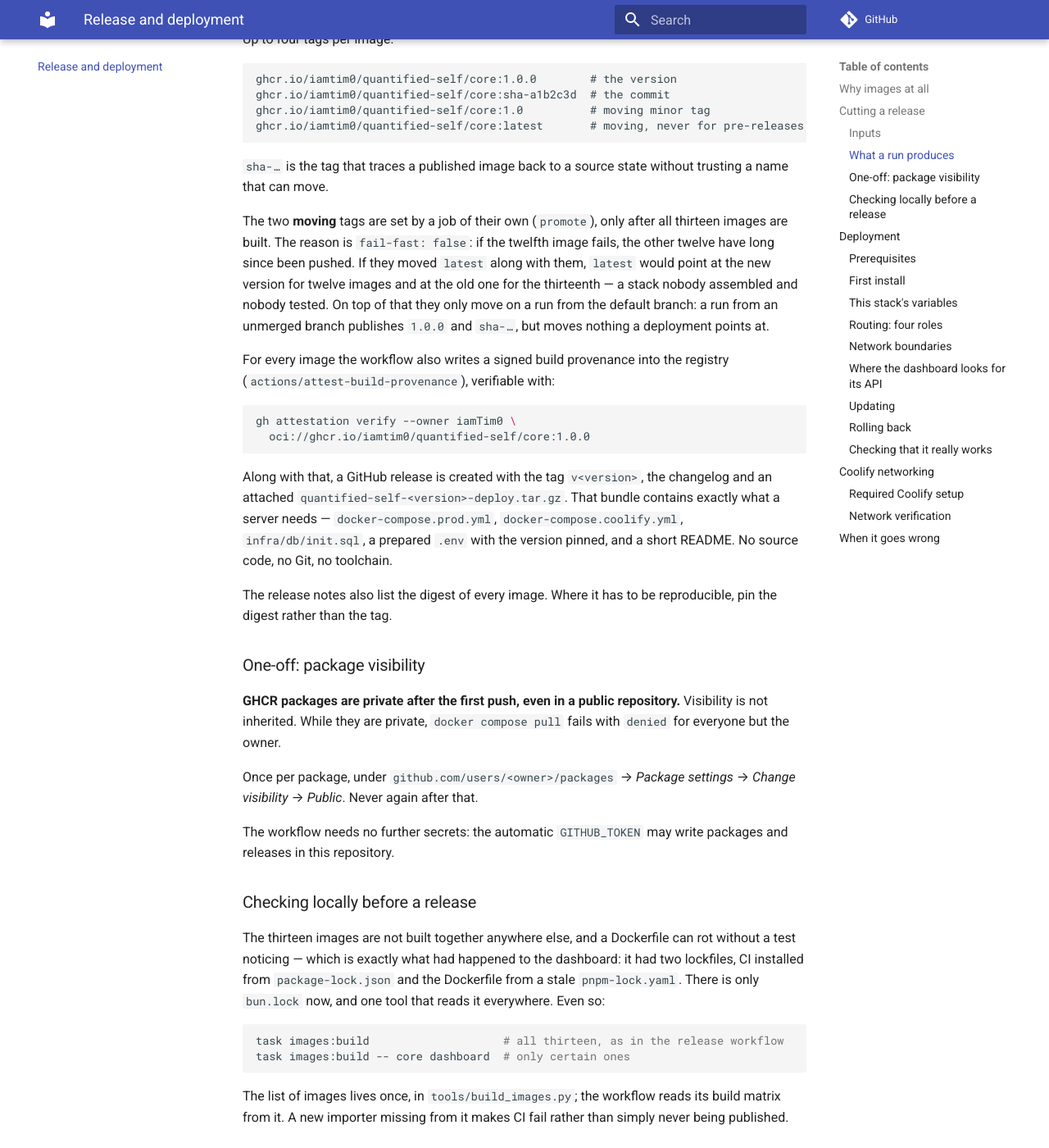
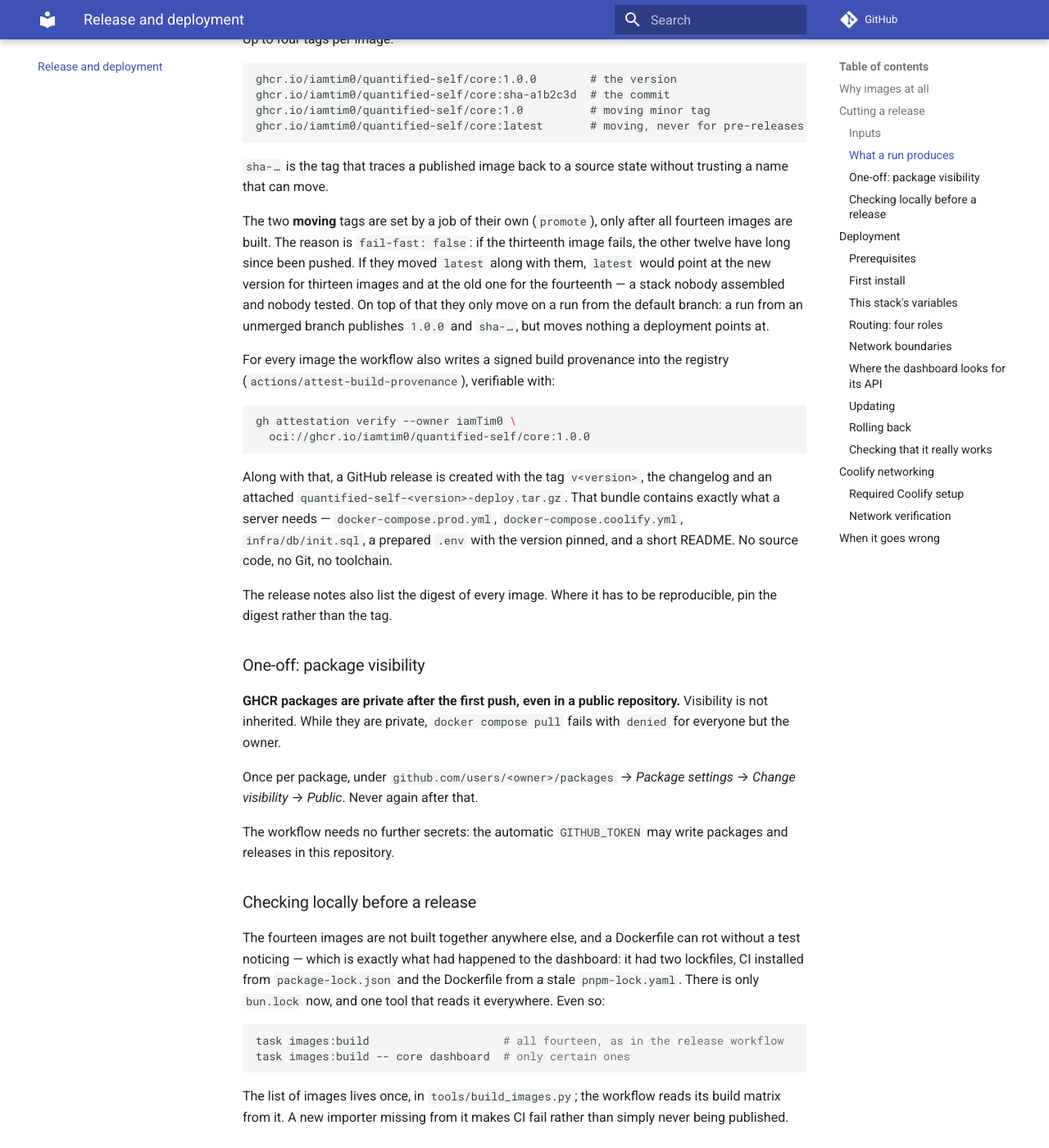
Before and after one commit to iamTim0/quantified-self, an MkDocs documentation site: the page built from docs/deployment.md, in a window 1280 px wide and 1400 px high, scrolled down 1648 px. Shown: the whole window at 82% size. Built offline with MkDocs 1.6.1 and Material for MkDocs 9.7.7, drawn with Linux system fonts in a browser that asks for light colours; comment, search, counter and statistics services are not loaded; some of the changed text lies outside the part shown.

Commit message:
Refactor code structure for improved readability and maintainability

````diff
--- a/docker-compose.coolify.yml
+++ b/docker-compose.coolify.yml
@@ -50,7 +50,7 @@
   # A container of its own rather than migrating in Core's entrypoint: however many
   # Core containers start, exactly one process migrates and the rest wait for it.
   core-migrate:
-    image: ${QS_IMAGE_PREFIX:-ghcr.io/iamtim0/quantified-self}/core:${QS_VERSION:?set QS_VERSION}
+    image: ${QS_IMAGE_PREFIX:-ghcr.io/iamtim0/quantified-self}/core-migrate:${QS_VERSION:?set QS_VERSION}
     # Not `always`: this container is meant to exit. A restart policy would run it
     # again forever and `service_completed_successfully` would never fire.
     restart: "no"
--- a/docker-compose.prod.yml
+++ b/docker-compose.prod.yml
@@ -1,6 +1,6 @@
 # Quantified Self Platform — production stack, from published images.
 #
-# A previous version used a Coolify Compose file that built all thirteen images
+# A previous version used a Coolify Compose file that built all fourteen images
 # from source on the deployment host, which meant a deploy needed the
 # repository, a toolchain and several minutes of CPU, and that what ran in
 # production had been built exactly once, by nobody, with no record of from which
@@ -146,7 +146,7 @@
   # process runs `alembic upgrade head` and the rest wait for it to succeed.
   # Running it by hand stays valid -- `alembic upgrade head` is idempotent.
   core-migrate:
-    image: ${QS_IMAGE_PREFIX:-ghcr.io/iamtim0/quantified-self}/core:${QS_VERSION:-latest}
+    image: ${QS_IMAGE_PREFIX:-ghcr.io/iamtim0/quantified-self}/core-migrate:${QS_VERSION:-latest}
     # Not `always`: this container is meant to exit. A restart policy would run it
     # again forever and `service_completed_successfully` would never fire.
     restart: "no"
--- a/docs/deployment.md
+++ b/docs/deployment.md
@@ -6,7 +6,7 @@
 
 ## Why images at all
 
-An earlier Coolify Compose file described the production stack and built all thirteen images **on the
+An earlier Coolify Compose file described the production stack and built all fourteen images **on the
 target server**. That had three consequences that hurt in practice:
 
 - A deployment needed the repository, a toolchain and several minutes of CPU on a machine that is
@@ -60,10 +60,10 @@
 `sha-…` is the tag that traces a published image back to a source state without trusting a name that
 can move.
 
-The two **moving** tags are set by a job of their own (`promote`), only after all thirteen images are
-built. The reason is `fail-fast: false`: if the twelfth image fails, the other twelve have long since
+The two **moving** tags are set by a job of their own (`promote`), only after all fourteen images are
+built. The reason is `fail-fast: false`: if the thirteenth image fails, the other twelve have long since
 been pushed. If they moved `latest` along with them, `latest` would point at the new version for
-twelve images and at the old one for the thirteenth — a stack nobody assembled and nobody tested. On
+thirteen images and at the old one for the fourteenth — a stack nobody assembled and nobody tested. On
 top of that they only move on a run from the default branch: a run from an unmerged branch publishes
 `1.0.0` and `sha-…`, but moves nothing a deployment points at.
 
@@ -97,13 +97,13 @@
 
 ### Checking locally before a release
 
-The thirteen images are not built together anywhere else, and a Dockerfile can rot without a test
+The fourteen images are not built together anywhere else, and a Dockerfile can rot without a test
 noticing — which is exactly what had happened to the dashboard: it had two lockfiles, CI installed from
 `package-lock.json` and the Dockerfile from a stale `pnpm-lock.yaml`. There is only `bun.lock` now, and
 one tool that reads it everywhere. Even so:
 
 ```bash
-task images:build                    # all thirteen, as in the release workflow
+task images:build                    # all fourteen, as in the release workflow
 task images:build -- core dashboard  # only certain ones
 ```
 
@@ -258,7 +263,7 @@
 
 The importers are stateless and may be replaced at any time. The ordering that matters — the new
 images first, then the migration, never the other way round — is now in the Compose file rather than in
-this paragraph: `core-migrate` runs the new image's `alembic upgrade head` and Core starts only once it
+this paragraph: the new `core-migrate` image runs `alembic upgrade head` and Core starts only once it
 has exited successfully.
 
 ### Rolling back
````
Also changed, not shown: other parts of docs/deployment.md (+5 -0 lines), README.md (+1 -1 lines), docs/licensing.md (+2 -2 lines), 8 other files.
